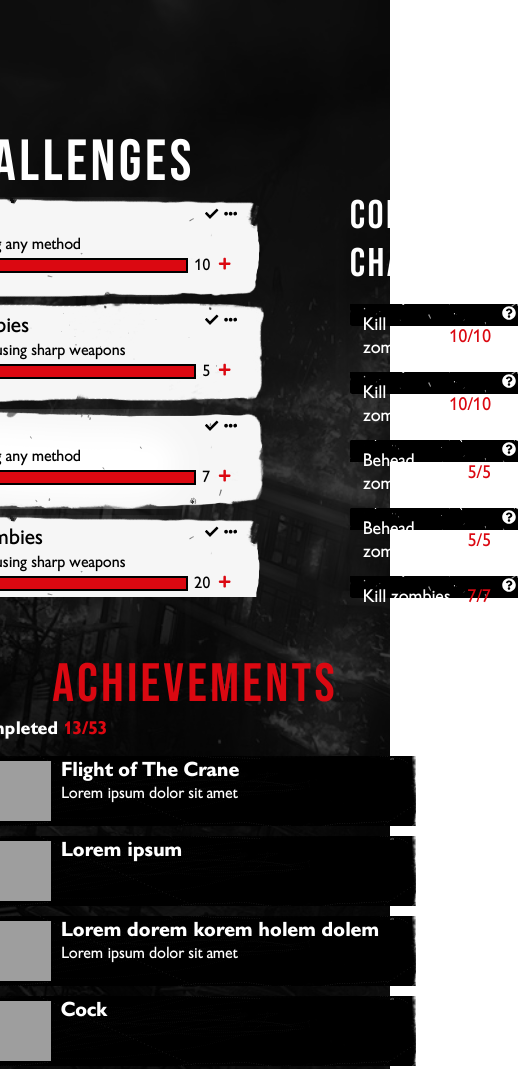
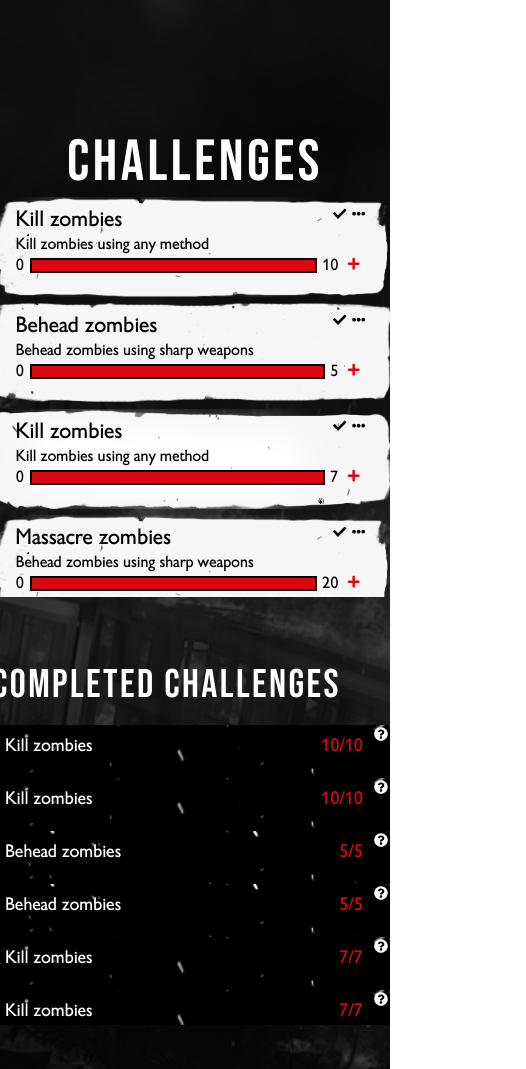
Before and after one commit to honzaap/DLTracker, a React (Create React App) app: page / in a window 390 px wide. Shown: the top 1069 px of the page, 526 px wide, since content can reach past the window. Built offline with nearby package versions, Linux system fonts and the light colour scheme; grey boxes are pictures that could not be loaded.

Commit message:
Some more responsibility changes

```diff
--- a/src/App.scss
+++ b/src/App.scss
@@ -25,8 +25,6 @@
     }
     .bg-smoke{
         display: none;
-    }
-    .bg-img{
     }
 }
 .container-divide{
@@ -77,8 +75,22 @@
         }
     }
     .achievements-container{
+        align-self: stretch;
         .achievements{
             margin-top: 3em;
+            margin-right: 3em;
         }
     }
 }
+@media (max-width: 1023px){
+    .challenges-container{
+        flex-direction: column;
+        gap: 0;
+    }
+    .achievements-container{
+        align-self: stretch;
+        .achievements{
+            margin-right: auto;
+        }
+    }
+}
--- a/src/components/Achievements/Achievements.scss
+++ b/src/components/Achievements/Achievements.scss
@@ -2,11 +2,6 @@
     font-weight: 700;
     font-size: 18px;
     color: #000;
-}
-@media (max-width: 1439px){
-    .completed-count{
-        color: #fff;
-    }
 }
 .achievements-list{
     margin-top: 1em;
@@ -26,3 +21,8 @@
         background: #000;
     }
 }
+@media (max-width: 1439px){
+    .completed-count{
+        color: #fff;
+    }
+}
--- a/src/components/CompletedChallenges/CompletedChallenges.scss
+++ b/src/components/CompletedChallenges/CompletedChallenges.scss
@@ -16,3 +16,8 @@
         background: #FFF;
     }
 }
+@media (max-width: 1023px){
+    .completed-challenges-list{
+        gap: 0.75em;
+    }
+}
--- a/src/components/RecentAchievements/RecentAchievements.scss
+++ b/src/components/RecentAchievements/RecentAchievements.scss
@@ -20,6 +20,7 @@
         object-fit: cover;
         width: 100%;
         height: 100%;
+        pointer-events: none;
     }
     .recent-list{
         display: flex;
--- a/src/index.scss
+++ b/src/index.scss
@@ -18,7 +18,7 @@ body{
 }
 @media (max-width: 1439px){
     body{
-        overflow: auto;
+        overflow-y: auto;
     }
 }
 h1,h2,h3,h4{
```
